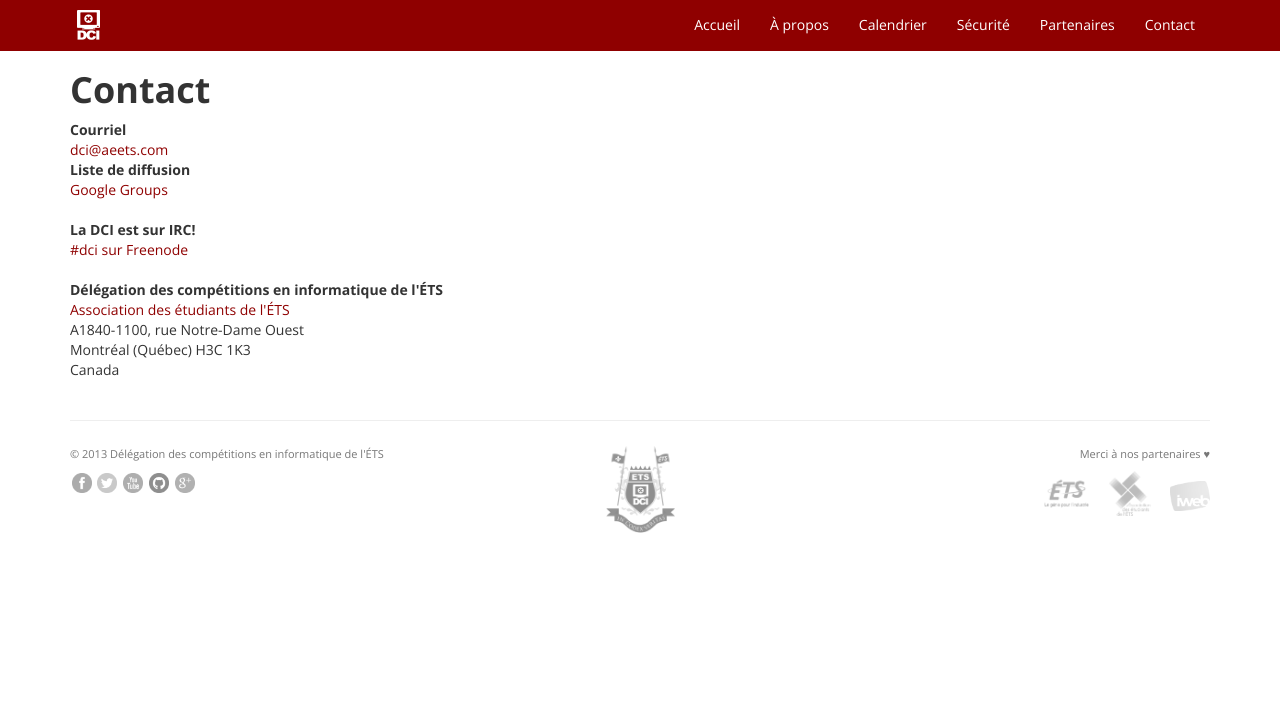
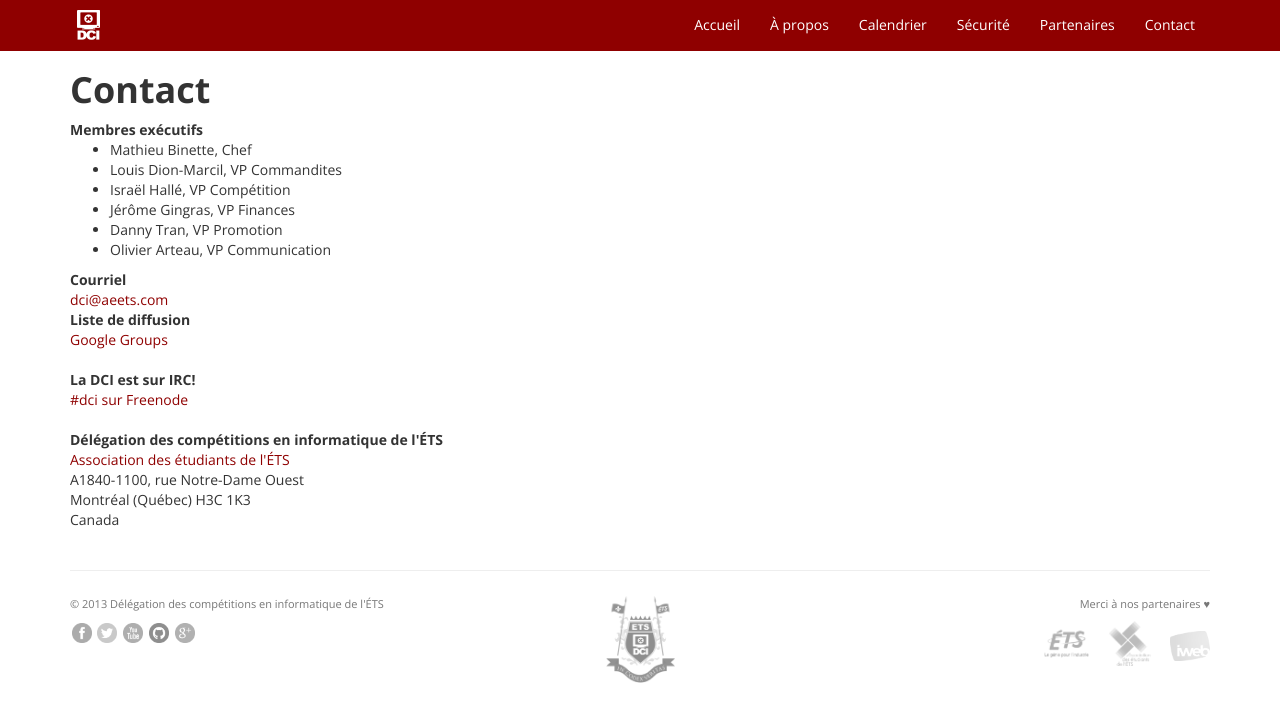
Before and after one commit to dciets/dciets.github.io, a Jekyll site: the page built from contact.html, in a window 1280 px wide. Shown: the top 722 px of the page. Built offline with Jekyll 4.4.1, drawn with Linux system fonts in a browser that asks for light colours; Markdown is read by kramdown in place of the engine named in the settings.

Commit message:
Ajout de l'exec. Closes #6

```diff
--- a/contact.html
+++ b/contact.html
@@ -6,6 +6,15 @@ title: "Contact"
 	<div class='row'>
 		<div class='col-md-6'>
 			<h1>Contact</h1>
+			<strong>Membres exécutifs</strong> <br />
+                        <ul>
+                          <li>Mathieu Binette, Chef</li>
+                          <li>Louis Dion-Marcil, VP Commandites</li>
+                          <li>Isra&euml;l Hall&eacute;, VP Compétition</li>
+                          <li>J&eacute;r&ocirc;me Gingras, VP Finances</li>
+                          <li>Danny Tran, VP Promotion</li>
+                          <li>Olivier Arteau, VP Communication</li>
+                        </ul>
 			<strong>Courriel</strong> <br />
 			<a href="mailto:dci@aeets.com">dci@aeets.com</a> <br />
 			<strong>Liste de diffusion</strong> <br />
```
